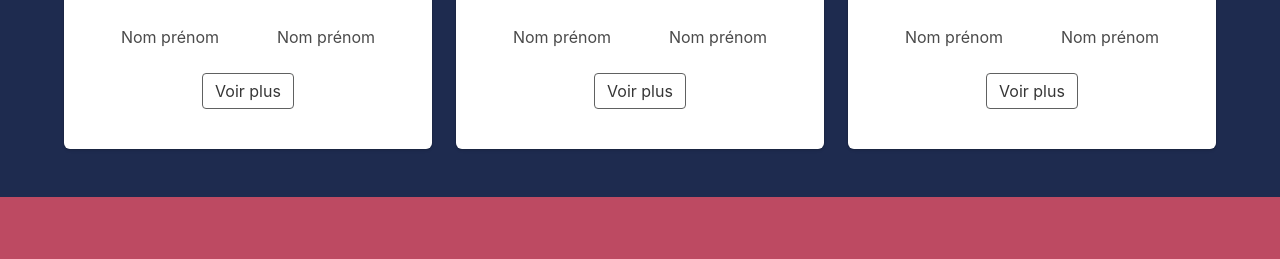
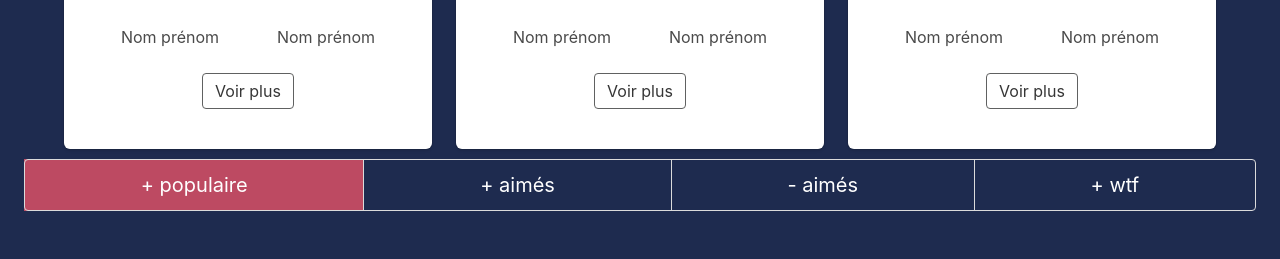
Before and after one commit to WaximeA/matches, a Symfony app: template templates/matches/index.html.twig in a window 1280 px wide. Shown: the part 1024-1283 px from the top of the page. Before the commit the page ends 1221 px from the top, so only its background shows below. Run offline with Twig, Linux system fonts and the light colour scheme; the template is opened without the code that fills it, so the values that code supplies are empty; some libraries are stand-ins or nearby versions.

Commit message:
devkev: add footer chelou

```diff
--- a/templates/matches/index.html.twig
+++ b/templates/matches/index.html.twig
@@ -87,5 +87,36 @@
                 </div>
             </div>
         </div>
+        <div class="tabs is-toggle is-fullwidth is-medium" style="padding-top:10px; text-align:center;
+  left: 0;
+  bottom: 0;
+  width: 100%;">
+            <ul>
+                <li style="background:#BD4A62">
+                    <a>
+
+                        <span class="has-text-white">+ populaire</span>
+                    </a>
+                </li>
+                <li>
+                    <a>
+                        <span class="has-text-white">+ aimés</span>
+                    </a>
+                </li>
+                <li>
+                    <a>
+
+                        <span class="has-text-white">- aimés</span>
+                    </a>
+                </li>
+                <li>
+                    <a>
+
+                        <span class="has-text-white">+ wtf</span>
+                    </a>
+                </li>
+            </ul>
+        </div>
+    </section>
     </section>
 {% endblock %}
```
